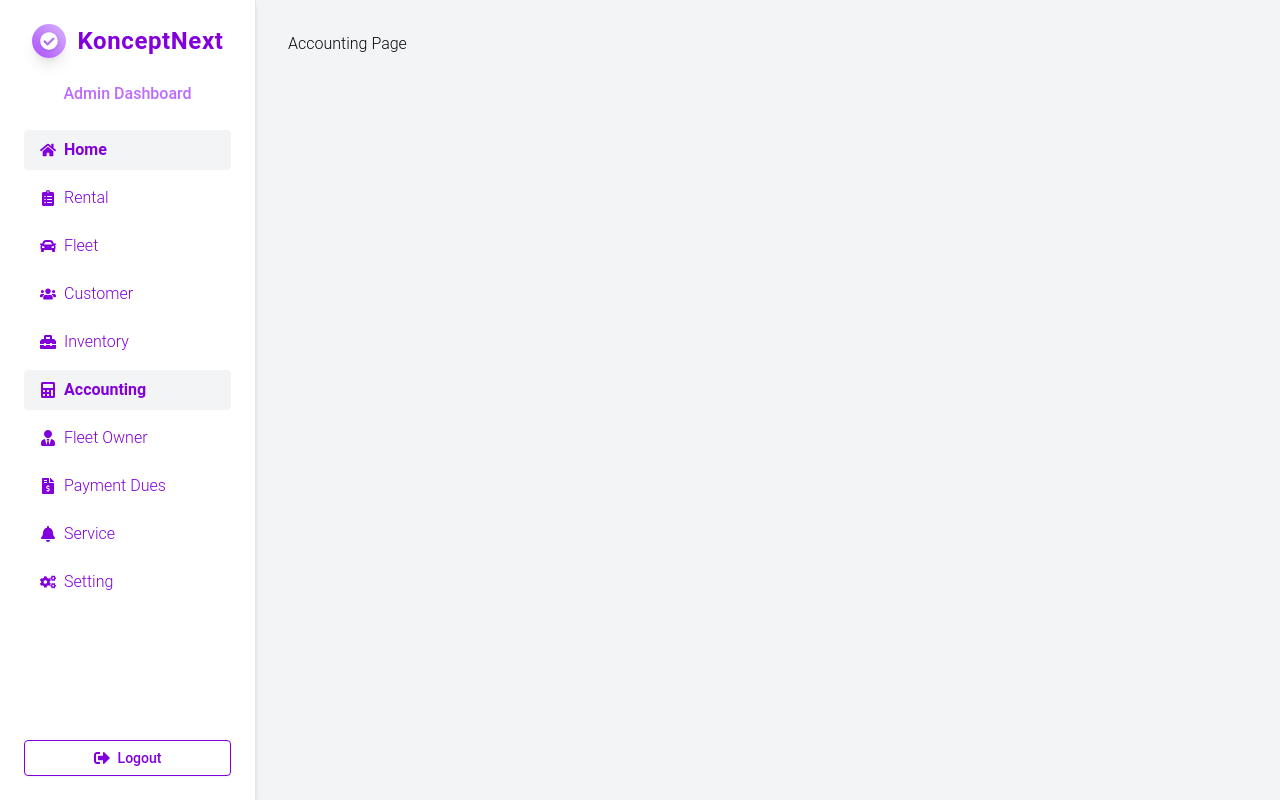
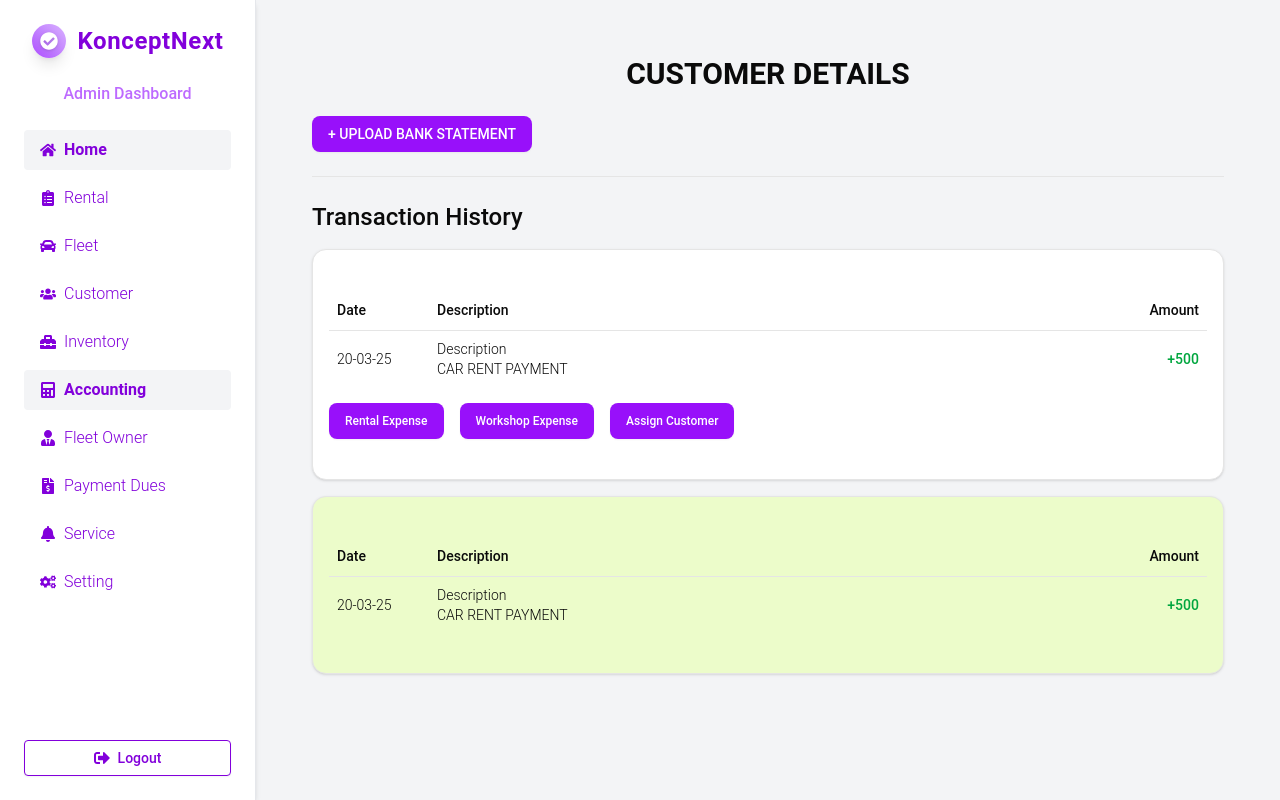
Before and after one commit to MuhammadUmar7195/Car-Rental-CRM, a React (Vite) app in the folder client/: page /dashboard/accounting in a window 1280 px wide. Built offline with nearby package versions, Linux system fonts and the light colour scheme; sample sign-in values are in the browser's storage; what @react-pdf/renderer would draw is missing.

Commit message:
Add Accounting page UI

```diff
--- a/client/package.json
+++ b/client/package.json
@@ -12,6 +12,7 @@
   "dependencies": {
     "@radix-ui/react-accordion": "^1.2.11",
     "@radix-ui/react-label": "^2.1.7",
+    "@radix-ui/react-separator": "^1.1.7",
     "@radix-ui/react-slot": "^1.2.3",
     "@react-pdf/renderer": "^4.3.0",
     "@reduxjs/toolkit": "^2.8.2",
--- a/client/src/Pages/Accounting/Accounting.jsx
+++ b/client/src/Pages/Accounting/Accounting.jsx
@@ -1,11 +1,129 @@
-import React from 'react'
+import { Button } from "@/components/ui/button";
+import { Card, CardContent } from "@/components/ui/card";
+import {
+  Table,
+  TableBody,
+  TableCell,
+  TableHead,
+  TableHeader,
+  TableRow,
+} from "@/components/ui/table";
+import { Separator } from "@/components/ui/separator";
+import { useRef } from "react";
 
 const Accounting = () => {
+  const fileInputRef = useRef(null);
+
+  const handleUploadClick = () => {
+    if (fileInputRef.current) {
+      fileInputRef.current.click();
+    }
+  };
+
+  const handleFileChange = (e) => {
+    const file = e.target.files[0];
+    if (file) {
+      // Handle file upload logic here
+      console.log("File selected:", file);
+    }
+  };
   return (
-    <div>
-      Accounting Page
+    <div className="p-6 space-y-6">
+      <h1 className="text-3xl font-semibold text-center uppercase">
+        Customer Details
+      </h1>
+
+      <div className="flex justify-start">
+        <Button
+          className="bg-purple-600 hover:bg-purple-700 text-white uppercase cursor-pointer"
+          onClick={handleUploadClick}
+        >
+          + Upload Bank Statement
+        </Button>
+        <input
+          type="file"
+          accept=".csv"
+          ref={fileInputRef}
+          onChange={handleFileChange}
+          style={{ display: "none" }}
+        />
+      </div>
+
+      <Separator />
+
+      <div>
+        <h2 className="text-2xl font-medium mb-4">Transaction History</h2>
+
+        {/* Table 1 */}
+        <Card className="mb-4">
+          <CardContent className="p-4">
+            <Table>
+              <TableHeader>
+                <TableRow>
+                  <TableHead className="w-[100px]">Date</TableHead>
+                  <TableHead>Description</TableHead>
+                  <TableHead className="text-right">Amount</TableHead>
+                </TableRow>
+              </TableHeader>
+              <TableBody>
+                <TableRow>
+                  <TableCell>20-03-25</TableCell>
+                  <TableCell>
+                    Description
+                    <br />
+                    CAR RENT PAYMENT
+                  </TableCell>
+                  <TableCell className="text-right text-green-600 font-medium">
+                    +500
+                  </TableCell>
+                </TableRow>
+              </TableBody>
+            </Table>
+
+            <div className="flex gap-4 mt-4">
+              <Button className="bg-purple-600 text-white text-xs px-4 py-1">
+                Rental Expense
+              </Button>
+              <Button className="bg-purple-600 text-white text-xs px-4 py-1">
+                Workshop Expense
+              </Button>
+              <Button className="bg-purple-600 text-white text-xs px-4 py-1">
+                Assign Customer
+              </Button>
+            </div>
+          </CardContent>
+        </Card>
+
+        {/* Table 2 - highlighted entry */}
+        <Card className="bg-lime-100">
+          <CardContent className="p-4">
+            <Table>
+              <TableHeader>
+                <TableRow>
+                  <TableHead className="w-[100px]">Date</TableHead>
+                  <TableHead>Description</TableHead>
+                  <TableHead className="text-right">Amount</TableHead>
+                </TableRow>
+              </TableHeader>
+              <TableBody>
+                <TableRow>
+                  <TableCell>20-03-25</TableCell>
+                  <TableCell>
+                    Description
+                    <br />
+                    CAR RENT PAYMENT
+                  </TableCell>
+                  <TableCell className="text-right text-green-600 font-medium">
+                    +500
+                  </TableCell>
+                </TableRow>
+              </TableBody>
+            </Table>
+          </CardContent>
+        </Card>
+      </div>
     </div>
-  )
-}
+  );
+};
 
-export default Accounting
+export default Accounting;
--- a/client/src/Pages/Fleet/SingleFleetDetail.jsx
+++ b/client/src/Pages/Fleet/SingleFleetDetail.jsx
@@ -133,15 +133,15 @@ const SingleFleetDetail = () => {
           <div className="mt-8 flex flex-col md:flex-row gap-4 justify-center items-center">
             <Button
               variant="outline"
+              onClick={() => alert("Rental feature coming soon!")}
               className="px-6 py-2 font-semibold border-green-600 text-green-700 hover:bg-green-50 hover:border-green-700 cursor-pointer"
-              onClick={() => navigate(`#`)}
             >
               Rental
             </Button>
             <Button
               variant="outline"
+              onClick={() => alert("Service feature coming soon!")}
               className="px-6 py-2 font-semibold border-blue-600 text-blue-700 hover:bg-blue-50 hover:border-blue-700 cursor-pointer"
-              onClick={() => navigate(`#`)}
             >
               Service
             </Button>
--- a/client/src/Pages/Rental/RentalHistory.jsx
+++ b/client/src/Pages/Rental/RentalHistory.jsx
@@ -1,4 +1,6 @@
 import React, { useEffect } from "react";
+import { IoChevronBackSharp } from "react-icons/io5";
+import { useNavigate } from "react-router-dom";
 import { useDispatch, useSelector } from "react-redux";
 import { PuffLoader } from "react-spinners";
 import { toast } from "sonner";
@@ -11,12 +13,17 @@ import {
   TableRow,
 } from "@/components/ui/table";
 import { Card } from "@/components/ui/card";
-import { clearRentalError, deleteRental, getAllRental } from "@/store/Slices/rental.slice";
+import {
+  clearRentalError,
+  deleteRental,
+  getAllRental,
+} from "@/store/Slices/rental.slice";
 import { Badge } from "@/components/ui/badge";
 import { MdDeleteOutline } from "react-icons/md";
 import { Button } from "@/components/ui/button";
 
 const RentalHistory = () => {
+  const navigate = useNavigate();
   const dispatch = useDispatch();
   const { rentals, loading, error } = useSelector(
     (state) => state?.rental || {}
@@ -43,11 +50,19 @@ const RentalHistory = () => {
   };
 
   return (
-    <div className="py-10 lg:px-30 md:px-10 min-h-screen">
+    <div className="py-10 lg:px-30 md:px-10 min-h-screen relative">
       <Card className="p-8 rounded-2xl shadow-lg bg-white">
-        <h2 className="text-2xl font-bold text-purple-600 mb-6 text-center uppercase tracking-wide">
-          Rental History
-        </h2>
+        <div className="flex items-center mb-6">
+          <Button
+            onClick={() => navigate("/dashboard/rental")}
+            className="mr-4 px-3 py-2 font-semibold bg-purple-700 text-white hover:bg-purple-800 cursor-pointer rounded-full"
+          >
+            <IoChevronBackSharp size={20} />
+          </Button>
+          <h2 className="text-2xl font-bold text-purple-600 text-center uppercase tracking-wide flex-1 lg:mr-30">
+            Rental History
+          </h2>
+        </div>
 
         {loading ? (
           <div className="flex justify-center items-center h-40">
--- /dev/null
+++ b/client/src/components/ui/separator.jsx
@@ -0,0 +1,25 @@
+import * as React from "react"
+import * as SeparatorPrimitive from "@radix-ui/react-separator"
+
+import { cn } from "@/lib/utils"
+
+function Separator({
+  className,
+  orientation = "horizontal",
+  decorative = true,
+  ...props
+}) {
+  return (
+    <SeparatorPrimitive.Root
+      data-slot="separator"
+      decorative={decorative}
+      orientation={orientation}
+      className={cn(
+        "bg-border shrink-0 data-[orientation=horizontal]:h-px data-[orientation=horizontal]:w-full data-[orientation=vertical]:h-full data-[orientation=vertical]:w-px",
+        className
+      )}
+      {...props} />
+  );
+}
+
+export { Separator }
```
Also changed, not shown: 1 other file (tests, documents, lock files or other folders).
